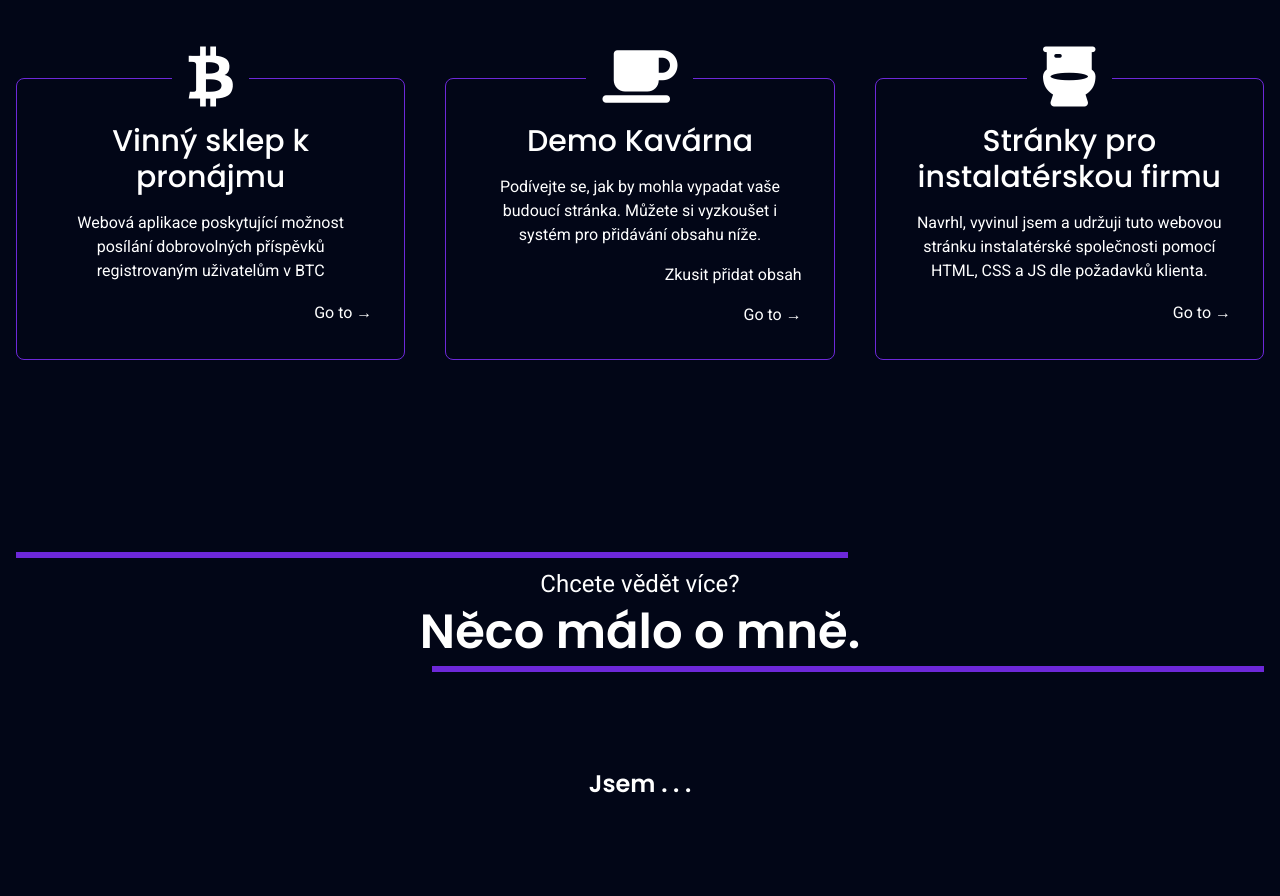
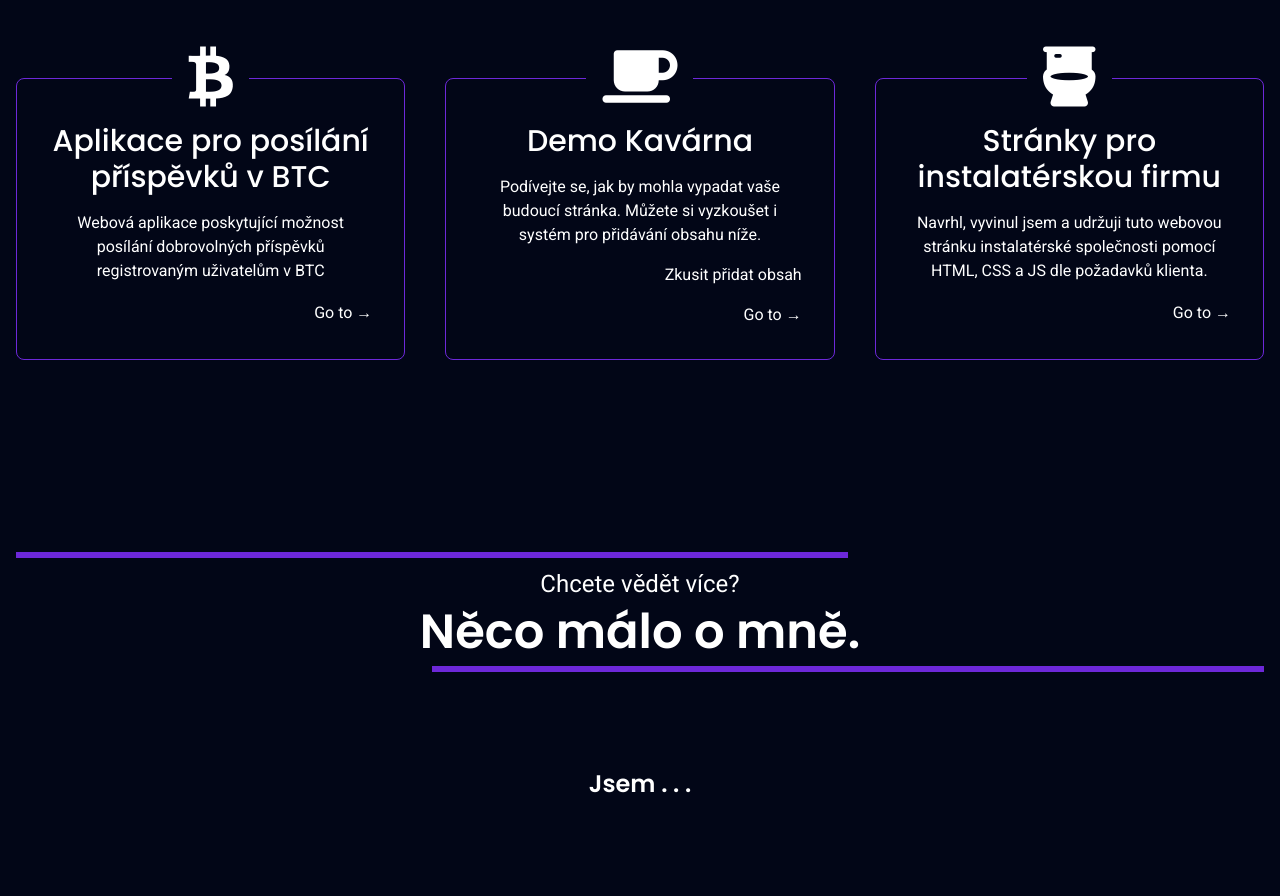
Before and after one commit to Lilleykuba/Portfolio_Project, a SvelteKit app in the folder my-project/: page / in a window 1280 px wide. Shown: the part 880-1776 px from the top of the page. Built offline with nearby package versions, Linux system fonts and the light colour scheme.

Commit message:
fix link and title

```diff
--- a/my-project/src/components/Main.svelte
+++ b/my-project/src/components/Main.svelte
@@ -29,7 +29,7 @@
             benefit2Desc: "I enjoy keeping up with the latest UI and UX trends and implementing them into my projects in my own way. I often challenge myself to create original, modern and responsive designs from scratch.",
             benefit3Name: "an excellent communicator",
             benefit3Desc: "In my employment history, some jobs required me to communicate clearly and professionally with a client. I am still polishing this skill, because as an introvert, it doesn't come naturally to me.",
-            stepsName1: "Vine cellar for rent website",
+            stepsName1: "Web app for sending BTC donations",
             stepsName2: "Demo coffee shop",
             stepsName3: "Plumbing company website",
             addContent: "To CMS",
@@ -59,7 +59,7 @@
             benefit2Desc: "Rád sleduji nejnovější trendy v UI a UX a implementuji je do svých projektů svým vlastním způsobem. Často vytvářím originální, moderní a responzivní designy od základu.",
             benefit3Name: "výborný komunikátor",
             benefit3Desc: "V mé pracovní historii některé pozice vyžadovaly, abych komunikoval jasně a profesionálně s klientem. Stále tuto dovednost zdokonaluji, protože jako introvert pro mě není přirozená.",
-            stepsName1: "Vinný sklep k pronájmu",
+            stepsName1: "Aplikace pro posílání příspěvků v BTC",
             stepsName2: "Demo Kavárna",
             stepsName3: "Stránky pro instalatérskou firmu",
             addContent: "Zkusit přidat obsah",
@@ -131,7 +131,7 @@
                 <a class="ml-auto cursor-pointer hover:text-slate-950 duration-200 relative after:absolute after:top-0 after:h-0
                             after:right-full after:w-full after:h-full after:bg-white after:duration-200
                             hover:after:translate-x-full after:z-[-1] overflow-hidden"
-                href="https://demo-cafe-lilley.netlify.app/admin">
+                href="https://cafe.lilleyjakub.com/admin">
                     {translations[language].addContent}
                 </a>
             </Step>
```
